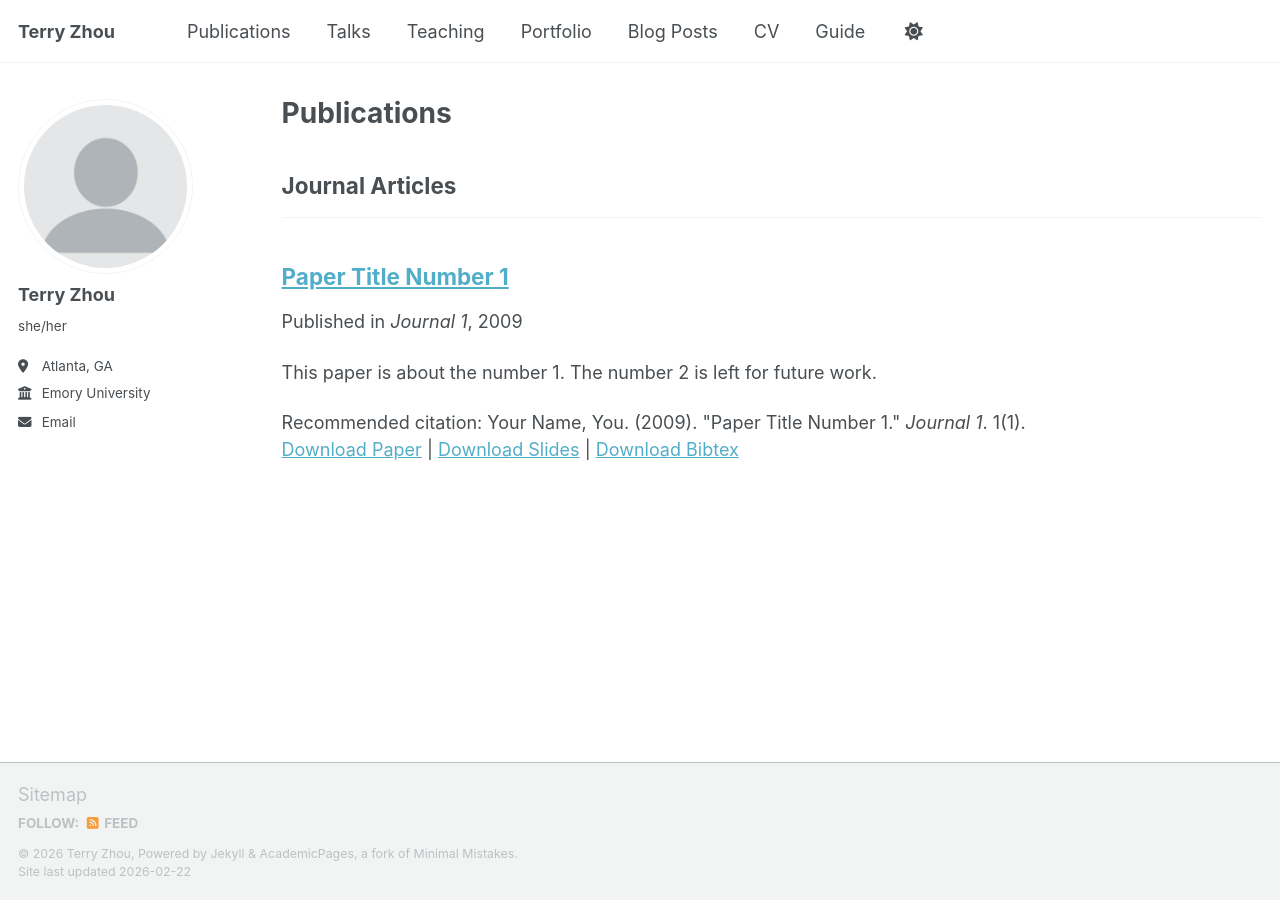
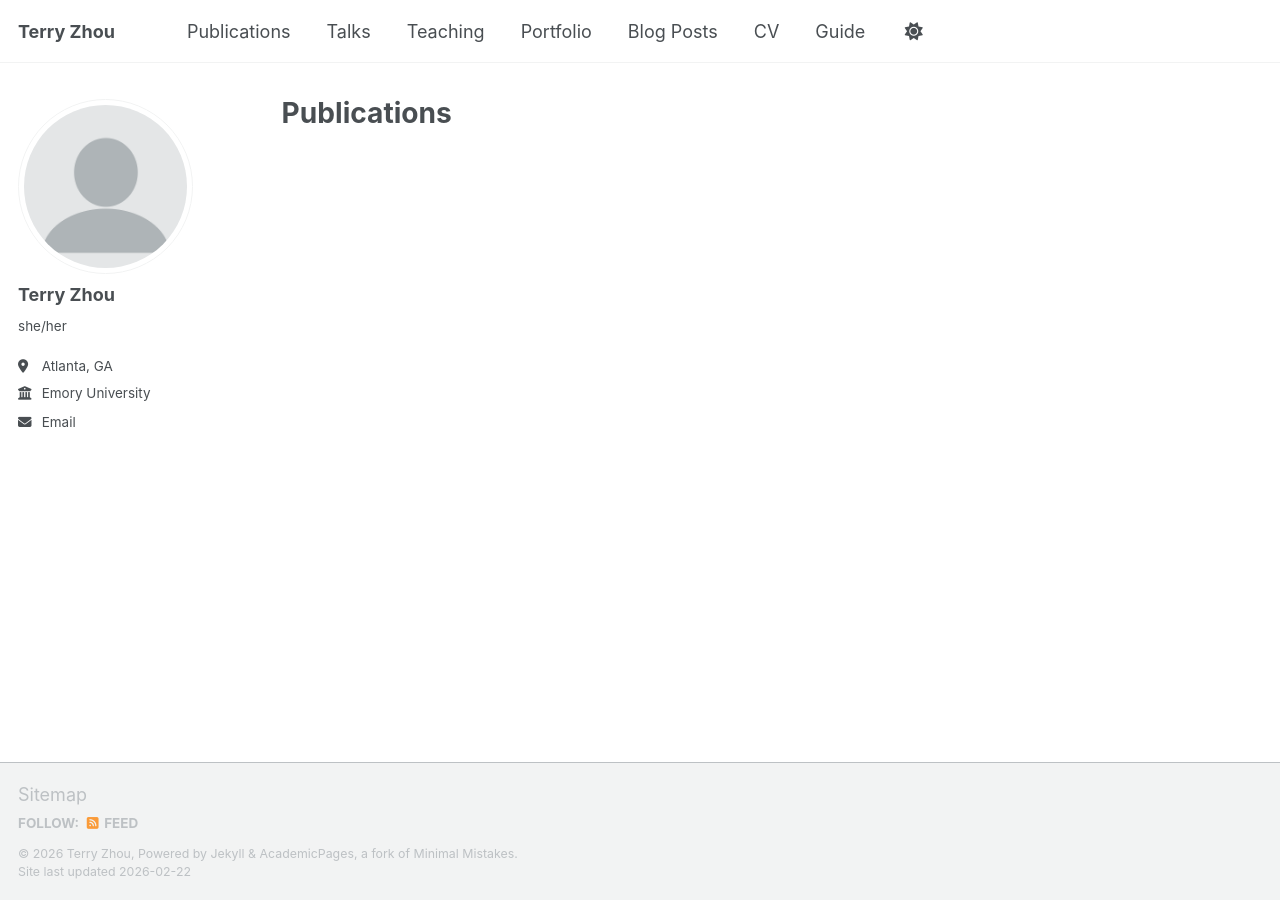
Before and after one commit to terryzhou1/terryzhou1, a Jekyll site: the page built from _pages/publications.html, in a window 1280 px wide. Built offline with Jekyll 4.4.1, drawn with Linux system fonts in a browser that asks for light colours; a script that is not in the unit is left out; a file with an impossible date is left out.

Commit message:
Clear publication metadata for paper title number 1
Removed metadata from the publication entry.

```diff
--- a/_publications/2009-10-01-paper-title-number-1.md
+++ b/_publications/2009-10-01-paper-title-number-1.md
@@ -1,14 +1,13 @@
 ---
-title: "Paper Title Number 1"
+title: ""
 collection: publications
 category: manuscripts
-permalink: /publication/2009-10-01-paper-title-number-1
-excerpt: 'This paper is about the number 1. The number 2 is left for future work.'
-date: 2009-10-01
-venue: 'Journal 1'
-slidesurl: 'https://academicpages.github.io/files/slides1.pdf'
-paperurl: 'https://academicpages.github.io/files/paper1.pdf'
-bibtexurl: 'https://academicpages.github.io/files/bibtex1.bib'
-citation: 'Your Name, You. (2009). &quot;Paper Title Number 1.&quot; <i>Journal 1</i>. 1(1).'
+permalink:
+excerpt:
+date:
+venue:
+slidesurl:
+paperurl:
+bibtexurl:
+citation:
 ---
-The contents above will be part of a list of publications, if the user clicks the link for the publication than the contents of section will be rendered as a full page, allowing you to provide more information about the paper for the reader. When publications are displayed as a single page, the contents of the above "citation" field will automatically be included below this section in a smaller font.
```
